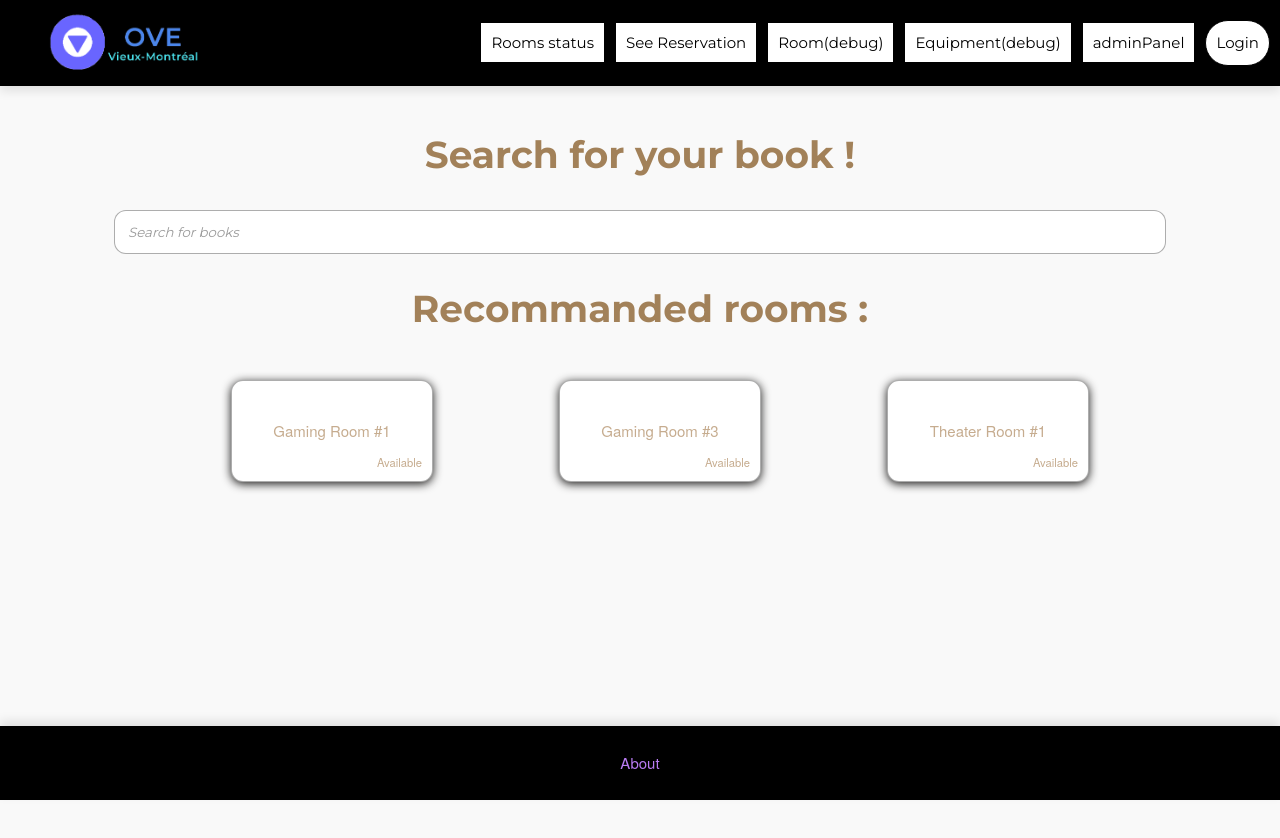
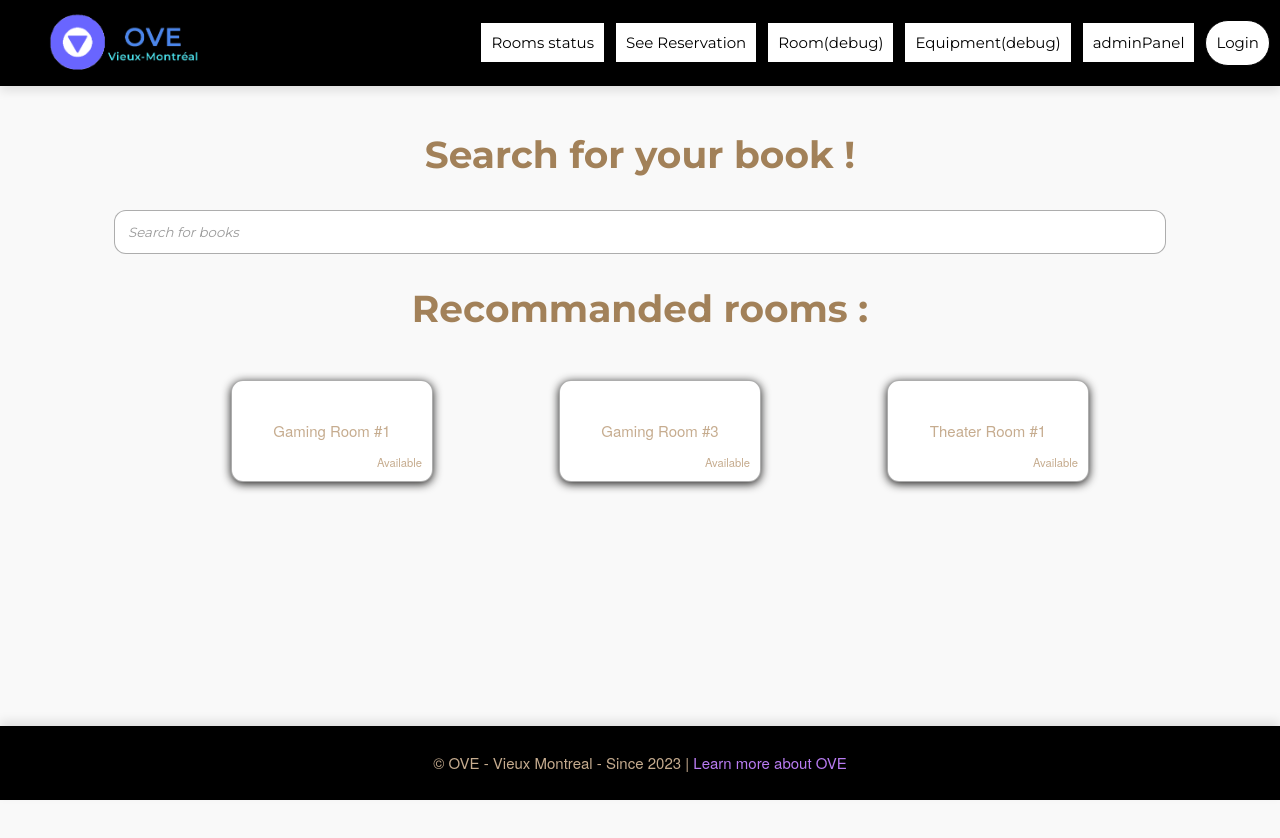
Before and after one commit to LucasKoc/MOD8-2223-GRA-KOCOGLU-SOLAN-SUN, a Vue app in the folder vue-project/: page / in a window 1280 px wide. Shown: the top 838 px of the page. Built offline with nearby package versions, Linux system fonts and the light colour scheme; a web font is replaced by a local one.

Commit message:
Update App.vue

```diff
--- a/vue-project/src/App.vue
+++ b/vue-project/src/App.vue
@@ -54,7 +54,7 @@
 
   <footer>
     <p>
-      <RouterLink to="/about">About</RouterLink>
+      &copy; OVE - Vieux Montreal - Since 2023 | <RouterLink to="/about">Learn more about OVE</RouterLink>
     </p>
   </footer>
 
```
